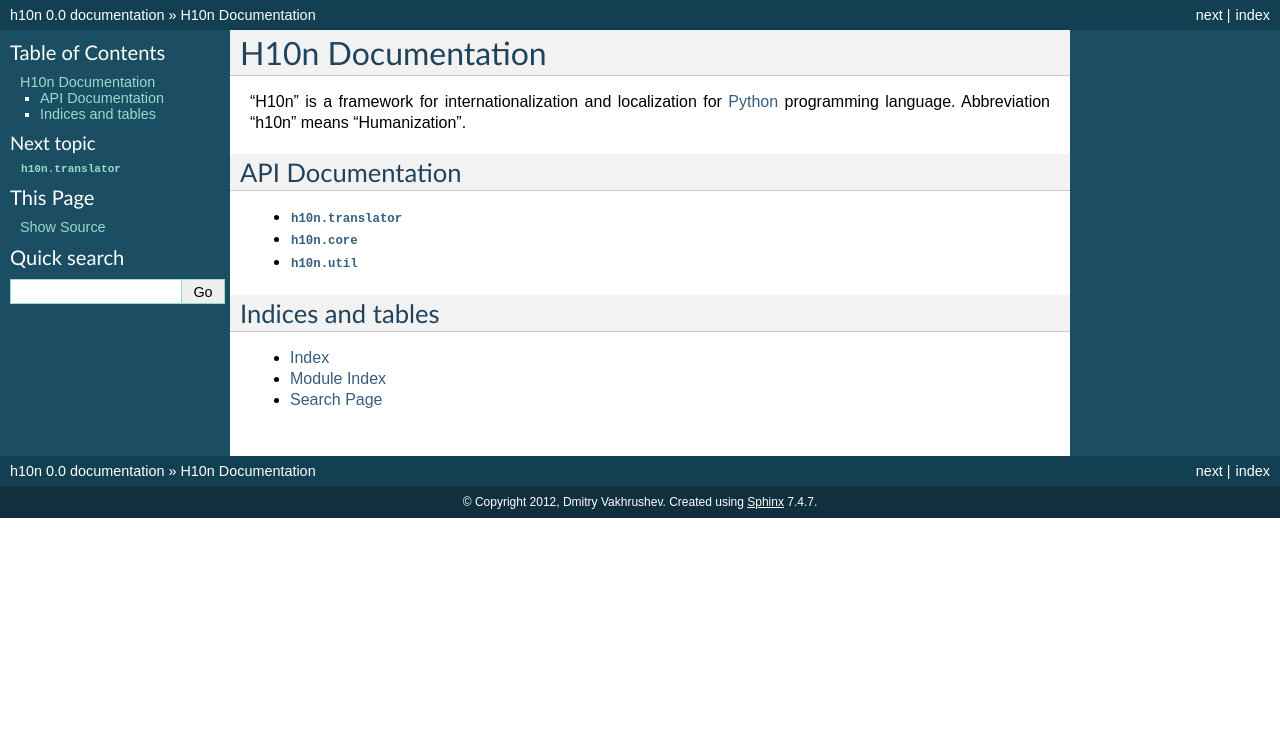
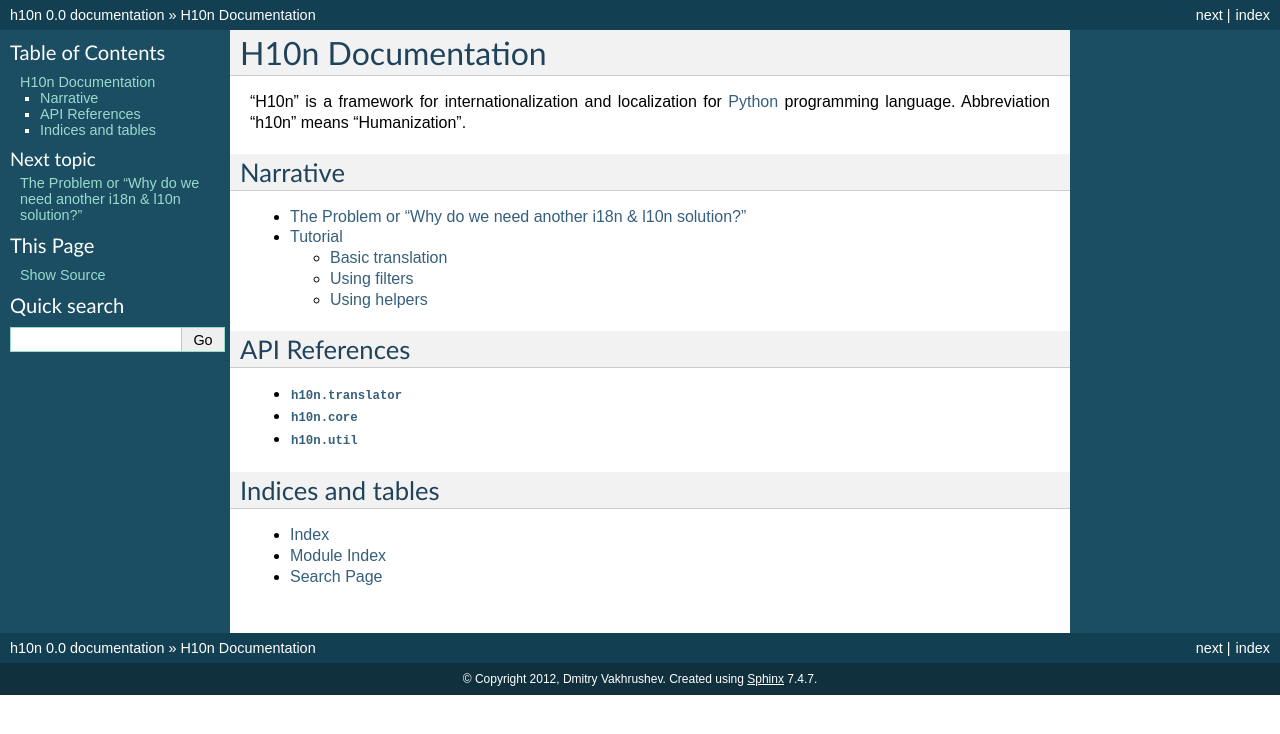
Before and after one commit to kr41/h10n, a Sphinx documentation site: the page built from docs/index.rst, in a window 1280 px wide. Shown: the top 734 px of the page. Built offline with Sphinx 7.4.7, drawn with Linux system fonts in a browser that asks for light colours; some of the changed lines change nothing that is shown.

Commit message:
Added rough narrative documentation

```diff
--- a/docs/index.rst
+++ b/docs/index.rst
@@ -6,8 +6,17 @@
 
 .. _Python: http://www.python.org/
 
-API Documentation
------------------
+Narrative
+---------
+
+..  toctree::
+    :maxdepth: 2
+
+    narrative/the_problem
+    narrative/tutorial
+
+API References
+--------------
 
 ..  toctree::
     :maxdepth: 1
--- /dev/null
+++ b/docs/narrative/the_problem.rst
@@ -0,0 +1,41 @@
+The Problem or "Why do we need another i18n & l10n solution?"
+=============================================================
+
+Imagine, that you develop user interface of the content management
+system, which is to be translated into some natural languages.
+The CMS contains tens of object types.  Admin can perform tens of actions
+with each object.  And each action is represented by several messages.
+For example, object removal is accompanied by following ones:
+
+*   Please, choose an ``{object.type}`` for removal.
+*   Are you sure you want to delete this ``{object.type}``?
+*   The ``{object.type}`` has been successfully deleted.
+
+Traditional solution is to create separate translation string for each pair of
+a message and an object type.  So, if you have 10 object types and 10 messages,
+you need to create 100 translation strings for each language.  It obviously
+makes you to perform tons of stupid copy-paste work.
+
+Another way is to create two translation catalogs: first one should contain
+message templates, second one -- object type names.  So, translation of any pair
+of a message and an object is performed in three steps:
+
+1.  Get message template;
+2.  Get object type name;
+3.  Put object type name into message template.
+
+Very simple, no copy-paste, but doesn't work.  First of all you need to handle
+special cases of natural languages.  For example, if you have "article" and
+"comment" object types, the first message from the example above should be:
+
+*   Please, choose **an** article for removal.
+*   Please, choose **a** comment for removal.
+
+As you can see, you also need to provide appropriate form of indefinite article.
+Take notice, there is problem in English only.  If you try to translate these
+messages in Russian, you will need to resolve another one: how to inflect
+nouns by cases and associated verbs and prepositions according to noun's gender.
+
+The best way to resolve these problems is to be able to write code and to store
+meta data in translation string directly.  Existent solutions don't provide
+these feature.  So, we need another one...
--- /dev/null
+++ b/docs/narrative/tutorial.rst
@@ -0,0 +1,396 @@
+Tutorial
+========
+
+Basic translation
+-----------------
+
+Let's try to create a translation for our imaginable CMS from previous topic.
+First of all we need to create translatable object types.
+
+..  code-block:: python
+
+    from h10n import Translator
+
+
+    locales = {
+        'en-US': {
+            'object': {
+                'article': u'Article',
+                'comment': u'Comment',
+            },
+        },
+    }
+    t = Translator(locales=locales)
+
+    print t.translate('object:article', u'Article')
+    print t.translate('object:comment', u'Comment')
+
+At the moment, our application is something like traditional "Hello world" one.
+If you run this program, output will be::
+
+    Article
+    Comment
+
+Firstly we defined available locales as tree of nested dictionaries.  First
+level dictionary keys becomes locale names, second level ones -- catalog names,
+third level ones -- message names.  Yes, h10n is able to store translation
+catalogs in files, and not only in files.  But for our example will be more
+useful to define all directly in source code.
+
+Than we created a translator.
+
+And finally, we translated messages ``article`` and ``comment`` from
+catalog ``object``.  First argument of ``translate`` method is message full
+name, i.e. catalog name and message name separated by colon. Second one is
+fallback message, which should be used by translator on fail.
+
+Just because we use single locale it implicitly became default and we don't
+need to provide it explicitly before translation.  But if we add another locale,
+we should do it.  So, let's add Russian locale.
+
+..  code-block:: python
+
+    # coding: utf-8
+
+    from h10n import Translator
+
+
+    locales = {
+        'en-US': {
+            'object': {
+                'article': u'Article',
+                'comment': u'Comment',
+            },
+        },
+        'ru-RU': {
+            'object': {
+                'article': u'Статья',
+                'comment': u'Комментарий',
+            },
+        },
+    }
+    t = Translator(locales=locales, default='en-US')
+
+    print t.translate('object:article', u'Article')
+    print t.translate('object:comment', u'Comment')
+
+    t.lang = 'ru'
+    print t.translate('object:article', u'Article')
+    print t.translate('object:comment', u'Comment')
+
+Here, we added Russian locale, which is copy of English one.  Also, we defined
+default locale explicitly as ``en-US``.  So, when we translate first pair of
+messages, it will be translated into English.  Second pair will be translated
+into Russian, because we explicitly defined it, using ``lang`` property.
+There are ``country`` and ``locale`` ones also available, ``locale`` accepts full
+locale name, such as ``en-US``, ``lang`` and ``country`` are shortcuts for first
+and second parts of this name.  Output, as expected, will be::
+
+    Article
+    Comment
+    Статья
+    Комментарий
+
+
+Using filters
+-------------
+
+Let's go ahead and add to our application message template.
+
+..  code-block:: python
+
+    # coding: utf-8
+
+    from h10n import Translator
+
+
+    locales = {
+        'en-US': {
+            'message': {
+                'removed': {
+                    'filter': """
+                        $object = self.locale['object'][$object].format()
+                    """,
+                    'msg': u'{object} has been successfully removed'
+                }
+            },
+            'object': {
+                'article': u'Article',
+                'comment': u'Comment',
+            },
+        },
+        'ru-RU': {
+            'object': {
+                'article': u'Статья',
+                'comment': u'Комментарий',
+            },
+        },
+    }
+    t = Translator(locales=locales)
+
+    t.lang = 'en'
+    print t.translate('message:removed', 'Object has been removed', object='article')
+    print t.translate('message:removed', 'Object has been removed', object='comment')
+
+    t.lang = 'ru'
+    print t.translate('message:removed', 'Object has been removed', object='article')
+    print t.translate('message:removed', 'Object has been removed', object='comment')
+
+If you run this program, output will be::
+
+    Article has been successfully removed
+    Comment has been successfully removed
+    No handlers could be found for logger "h10n.translator"
+    Object has been removed
+    Object has been removed
+
+There are two interesting things.  Let's start from last one.  We don't added
+catalog ``message`` into Russian locale.  So, translator used fallback message
+"Object has been removed" during translation.  It also logged debug information,
+but it failed with message "No handlers could be found for logger
+"h10n.translator", because we didn't configure logger.  We will do it later,
+on learning h10n debug process.
+
+Most interesting thing is ``message:removed`` translation message, which is
+defined using full form of definition.  The best way to show difference between
+full and simple forms is to look on how message object is constructed.  If you
+look into sources, you will see, that it's little bit more complex than this:
+
+..  code-block:: python
+
+    if isinstance(message, basestring):
+        message = {'msg': message}
+    message = Message(**message)
+
+A translation string provided via ``msg`` keyword argument.  Other keyword
+argument is ``filter`` one.  Filter is just Python code with little ....... of
+syntax sugar.  Filter makes all dirty work on translation.  How it work?
+Method ``translate`` of translator object accepts keyword arguments.  When it
+find specified message, it call message's method ``format`` passing these
+arguments.  Method ``format`` process provided arguments using filter and
+calls ``format`` method of translation string ``msg``, using filtered arguments.
+
+So, string::
+
+    $object = self.locale['object'][$object].format()
+
+Becomes a function, which accept message object as first argument and dict of
+keyword arguments as second one:
+
+..  code-block:: python
+
+    def filter(self, kw):
+        kw['object'] = self.locale['object'][kw['object']].format()
+
+Here we used ``locale`` attribute of message object to get access to parent
+locale.  Locale's method ``__getitem__`` returns catalog object.  Catalog's
+method ``__getitem__`` returns message.  Method ``format`` of message object
+returns formatted translation string.  So, this:
+
+..  code-block:: python
+
+    self.locale['object']['article'].format()
+
+Is equal to:
+
+..  code-block:: python
+
+    t.translate('object:article', u'Article')
+
+Let's do the same thing in Russian.  Take notice, Russian have other rules than
+English.  We can't simply substitute object name into translation string of
+``message:removed``.  Verb "удалять" (to remove) should be inflected according
+noun's gender, which represent object name.  There are three noun's gender in
+Russian: ......  So, we need ........ during translation.
+
+..  code-block:: python
+
+    # coding: utf-8
+
+    from h10n import Translator
+
+
+    locales = {
+        'en-US': {
+            'message': {
+                'removed': {
+                    'filter': """
+                        $object = self.locale['object'][$object].format()
+                    """,
+                    'msg': u'{object} has been successfully removed'
+                }
+            },
+            'object': {
+                'article': u'Article',
+                'comment': u'Comment',
+            },
+        },
+        'ru-RU': {
+            'message': {
+                'removed': {
+                    'filter': """
+                        $object = self.locale['object'][$object]
+                        $gender = $object.gender
+                        $object = $object.format()
+                    """,
+                    'key': '{gender}',
+                    'msg': {
+                        'm': u'{object} успешно удален',
+                        'f': u'{object} успешно удалена',
+                        'n': u'{object} успешно удалено',
+                    }
+                }
+            },
+            'object': {
+                'article': {
+                    'msg': u'Статья',
+                    'gender': 'f',
+                },
+                'comment': {
+                    'msg': u'Комментарий',
+                    'gender': 'm',
+                },
+            },
+        },
+    }
+    t = Translator(locales=locales, default='en-US')
+
+    print t.translate('message:removed', 'Object has been removed', object='article')
+    print t.translate('message:removed', 'Object has been removed', object='comment')
+
+    t.lang = 'ru'
+    print t.translate('message:removed', 'Object has been removed', object='article')
+    print t.translate('message:removed', 'Object has been removed', object='comment')
+
+Here we added ``gender`` attribute to the messages from ``object`` catalog, and
+use this attribute on translation ``message:removed`` to select appropriate
+translation string.  The best explanation, how it works, is a source code of
+``Message.format`` method:
+
+..  code-block:: python
+
+    def format(self, **kw):
+        params = self.defaults.copy()
+        params.update(kw)
+        if self.filter:
+            self.filter(self, params)
+        msg = self.msg
+        if self.key is not None:
+            key = self.key.format(**params)
+            msg = msg[key]
+        return msg.format(**params)
+
+
+Using helpers
+-------------
+
+It's time to resolve the problem with indefinite article forms from previous
+topic.  The code is very simple:
+
+..  code-block:: python
+
+    def a(word):
+        if word[0].lower() in ('a', 'o', 'i', 'e'):
+            return 'an'
+        return 'a'
+
+So, you can include it directly in your filter, but it will be better to make
+this code reusable.
+
+..  code-block:: python
+
+    # coding: utf-8
+
+    from h10n import Translator
+
+
+    def helper_a(lang, country):
+        if lang != 'en':
+            raise ValueError('Unsupported language "{0}"'.format(lang))
+
+        def a(word):
+            if word[0].lower() in ('a', 'o', 'i', 'e'):
+                return 'an'
+            return 'a'
+        return a
+
+    locales = {
+        'en-US': {
+            'message': {
+                '__helper__': {
+                    'a': '__main__:helper_a',
+                },
+                'removed': {
+                    'filter': """
+                        $object = self.locale['object'][$object].format()
+                    """,
+                    'msg': u'{object} has been successfully removed'
+                },
+                'choose': {
+                    'filter': """
+                        $object = self.locale['object'][$object].format().lower()
+                        $an = helper.a($object)
+                    """,
+                    'msg': u'Please, choose {an} {object} for removal'
+                }
+            },
+            'object': {
+                'article': u'Article',
+                'comment': u'Comment',
+            },
+        },
+        'ru-RU': {
+            'message': {
+                'removed': {
+                    'filter': """
+                        $object = self.locale['object'][$object]
+                        $gender = $object.gender
+                        $object = $object.format()
+                    """,
+                    'key': '{gender}',
+                    'msg': {
+                        'm': u'{object} успешно удален',
+                        'f': u'{object} успешно удалена',
+                        'n': u'{object} успешно удалено',
+                    }
+                }
+            },
+            'object': {
+                'article': {
+                    'msg': u'Статья',
+                    'gender': 'f',
+                },
+                'comment': {
+                    'msg': u'Комментарий',
+                    'gender': 'm',
+                },
+            },
+        },
+    }
+    t = Translator(locales=locales, default='en-US')
+
+    print t.translate('message:choose', 'Choose an object', object='article')
+    print t.translate('message:choose', 'Choose an object', object='comment')
+
+    t.lang = 'ru'
+    print t.translate('message:choose', 'Choose an object', object='article')
+    print t.translate('message:choose', 'Choose an object', object='comment')
+
+Take a notice to ``__helper__`` key in ``message`` catalog.  It is not a message
+definition, it's a helper namespace one.  Helper namespace is provided as global
+value during filter compilation.  So, you can get access to it from filter using
+``helper`` identifier.
+
+Keys of helper namespace definition dictionary become aliases of helpers.
+Values must be Python names of helper factories.  The format of entry point from
+``pkg_resources`` is used for these names, i.e. name is defined as
+``package.name:factory``.
+
+Helper factory must be a callable, which accept two positional arguments:
+language and country.  The returned value of factory is used by helper namespace
+as helper.  There are no requirements of how to use passed arguments or which
+value to return.
+
+Here we created one helper ``a`` in helper namespace, which is constructed by
+factory ``helper_a`` from current file.  Take a notice, helper usage is limited
+by English language only.
```
